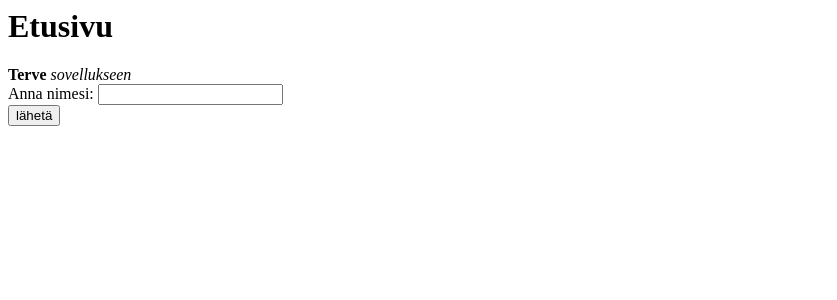
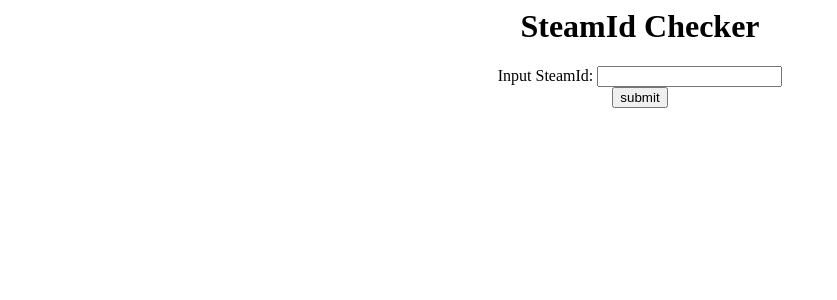
Before and after one commit to LaihoE/tsoha-steam-cheaters, a Flask app: page /form in a window 1280 px wide. Shown: the top 300 px of the page, without its empty margins (0-837 px from the left). Run offline with Flask 2, Linux system fonts and the light colour scheme.

Commit message:
temp landing page

```diff
--- a/templates/form.html
+++ b/templates/form.html
@@ -1,11 +1,22 @@
-<title>Etusivu</title>
-<h1>Etusivu</h1>
-<b>Terve</b> <i> sovellukseen</i>
+<title>SteamId Checker</title>
+<h1>SteamId Checker</h1>
+
+<style>
+h1 {text-align: center;}
+p {text-align: center;}
+div {text-align: center;}
+div {text-align: center;}
+
+</style>
 
 
-<form action="/result" method="POST">
-Anna nimesi:
-<input type="text" name="name">
-<br>
-<input type="submit" value="lähetä">
-</form>
+<div class="container">
+    <form action="/result" method="POST">
+    Input SteamId:
+    <input type="text" name="name">
+    <br>
+        <div class="buttoncontainer">
+            <input type="submit" value="submit">
+        </div>
+    </form>
+</div>
```
